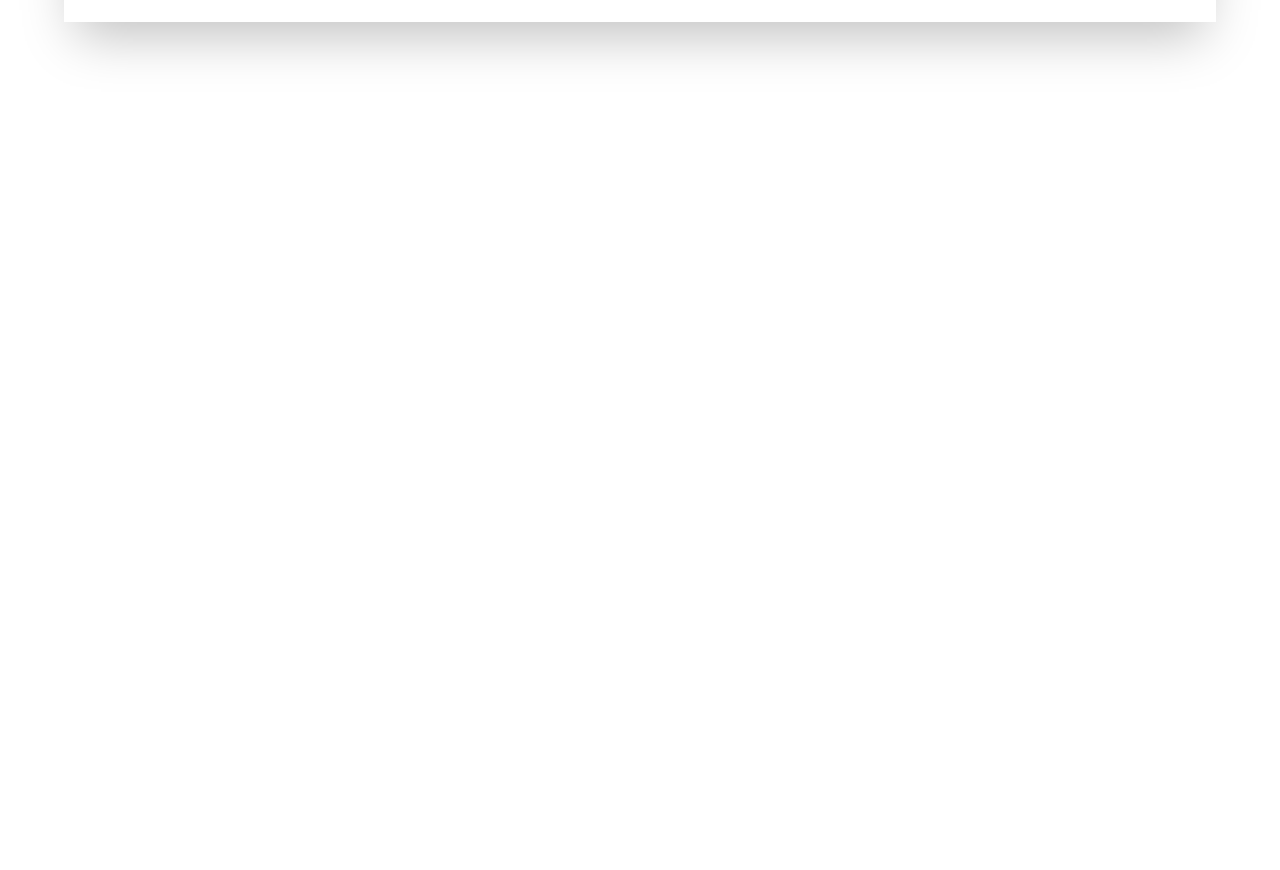
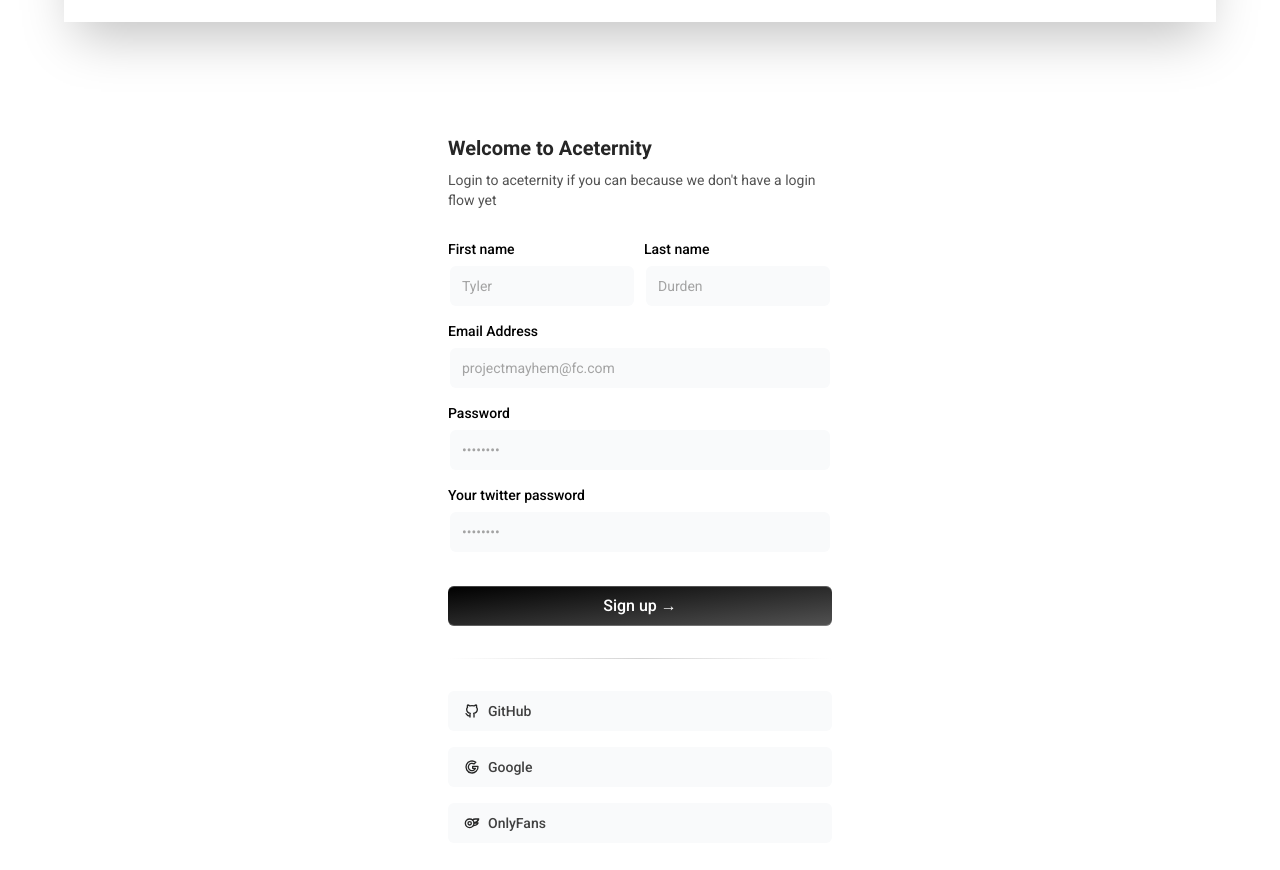
Before and after one commit to AurelienHouse/Veggie-House, a React (Vite) app: page / in a window 1280 px wide. Shown: the part 2452-3322 px from the top of the page. Before the commit the page ends 2554 px from the top, so only its background shows below. Built offline with nearby package versions, Linux system fonts and the light colour scheme.

Commit message:
✨ Form: Add a form with acerny-component

```diff
--- /dev/null
+++ b/src/components/marketing/pageSections/SignUpForm.jsx
@@ -0,0 +1,6 @@
+
+export default function SignUpForm() {
+  return (
+    <div>SignUpForm</div>
+  )
+}
--- /dev/null
+++ b/src/components/marketing/pageSections/SignupFormDemo.tsx
@@ -0,0 +1,123 @@
+"use client";
+import React from "react";
+import { Label } from "../../ui/label";
+import { Input } from "../../ui/input";
+import { cn } from "../../../utils/cn";
+import {
+  IconBrandGithub,
+  IconBrandGoogle,
+  IconBrandOnlyfans,
+} from "@tabler/icons-react";
+
+export default function SignupFormDemo() {
+  const handleSubmit = (e: React.FormEvent<HTMLFormElement>) => {
+    e.preventDefault();
+    console.log("Form submitted");
+  };
+  return (
+    <div className="max-w-md w-full mx-auto rounded-none md:rounded-2xl p-4 md:p-8 shadow-input bg-white dark:bg-black">
+      <h2 className="font-bold text-xl text-neutral-800 dark:text-neutral-200">
+        Welcome to Aceternity
+      </h2>
+      <p className="text-neutral-600 text-sm max-w-sm mt-2 dark:text-neutral-300">
+        Login to aceternity if you can because we don&apos;t have a login flow
+        yet
+      </p>
+
+      <form className="my-8" onSubmit={handleSubmit}>
+        <div className="flex flex-col md:flex-row space-y-2 md:space-y-0 md:space-x-2 mb-4">
+          <LabelInputContainer>
+            <Label htmlFor="firstname">First name</Label>
+            <Input id="firstname" placeholder="Tyler" type="text" />
+          </LabelInputContainer>
+          <LabelInputContainer>
+            <Label htmlFor="lastname">Last name</Label>
+            <Input id="lastname" placeholder="Durden" type="text" />
+          </LabelInputContainer>
+        </div>
+        <LabelInputContainer className="mb-4">
+          <Label htmlFor="email">Email Address</Label>
+          <Input id="email" placeholder="projectmayhem@fc.com" type="email" />
+        </LabelInputContainer>
+        <LabelInputContainer className="mb-4">
+          <Label htmlFor="password">Password</Label>
+          <Input id="password" placeholder="••••••••" type="password" />
+        </LabelInputContainer>
+        <LabelInputContainer className="mb-8">
+          <Label htmlFor="twitterpassword">Your twitter password</Label>
+          <Input
+            id="twitterpassword"
+            placeholder="••••••••"
+            type="twitterpassword"
+          />
+        </LabelInputContainer>
+
+        <button
+          className="bg-gradient-to-br relative group/btn from-black dark:from-zinc-900 dark:to-zinc-900 to-neutral-600 block dark:bg-zinc-800 w-full text-white rounded-md h-10 font-medium shadow-[0px_1px_0px_0px_#ffffff40_inset,0px_-1px_0px_0px_#ffffff40_inset] dark:shadow-[0px_1px_0px_0px_var(--zinc-800)_inset,0px_-1px_0px_0px_var(--zinc-800)_inset]"
+          type="submit"
+        >
+          Sign up &rarr;
+          <BottomGradient />
+        </button>
+
+        <div className="bg-gradient-to-r from-transparent via-neutral-300 dark:via-neutral-700 to-transparent my-8 h-[1px] w-full" />
+
+        <div className="flex flex-col space-y-4">
+          <button
+            className=" relative group/btn flex space-x-2 items-center justify-start px-4 w-full text-black rounded-md h-10 font-medium shadow-input bg-gray-50 dark:bg-zinc-900 dark:shadow-[0px_0px_1px_1px_var(--neutral-800)]"
+            type="submit"
+          >
+            <IconBrandGithub className="h-4 w-4 text-neutral-800 dark:text-neutral-300" />
+            <span className="text-neutral-700 dark:text-neutral-300 text-sm">
+              GitHub
+            </span>
+            <BottomGradient />
+          </button>
+          <button
+            className=" relative group/btn flex space-x-2 items-center justify-start px-4 w-full text-black rounded-md h-10 font-medium shadow-input bg-gray-50 dark:bg-zinc-900 dark:shadow-[0px_0px_1px_1px_var(--neutral-800)]"
+            type="submit"
+          >
+            <IconBrandGoogle className="h-4 w-4 text-neutral-800 dark:text-neutral-300" />
+            <span className="text-neutral-700 dark:text-neutral-300 text-sm">
+              Google
+            </span>
+            <BottomGradient />
+          </button>
+          <button
+            className=" relative group/btn flex space-x-2 items-center justify-start px-4 w-full text-black rounded-md h-10 font-medium shadow-input bg-gray-50 dark:bg-zinc-900 dark:shadow-[0px_0px_1px_1px_var(--neutral-800)]"
+            type="submit"
+          >
+            <IconBrandOnlyfans className="h-4 w-4 text-neutral-800 dark:text-neutral-300" />
+            <span className="text-neutral-700 dark:text-neutral-300 text-sm">
+              OnlyFans
+            </span>
+            <BottomGradient />
+          </button>
+        </div>
+      </form>
+    </div>
+  );
+}
+
+const BottomGradient = () => {
+  return (
+    <>
+      <span className="group-hover/btn:opacity-100 block transition duration-500 opacity-0 absolute h-px w-full -bottom-px inset-x-0 bg-gradient-to-r from-transparent via-cyan-500 to-transparent" />
+      <span className="group-hover/btn:opacity-100 blur-sm block transition duration-500 opacity-0 absolute h-px w-1/2 mx-auto -bottom-px inset-x-10 bg-gradient-to-r from-transparent via-indigo-500 to-transparent" />
+    </>
+  );
+};
+
+const LabelInputContainer = ({
+  children,
+  className,
+}: {
+  children: React.ReactNode;
+  className?: string;
+}) => {
+  return (
+    <div className={cn("flex flex-col space-y-2 w-full", className)}>
+      {children}
+    </div>
+  );
+};
--- /dev/null
+++ b/src/components/ui/input.tsx
@@ -0,0 +1,61 @@
+// Input component extends from shadcnui - https://ui.shadcn.com/docs/components/input
+"use client";
+import * as React from "react";
+import { cn } from "../../utils/cn";
+import { useMotionTemplate, useMotionValue, motion } from "framer-motion";
+
+export interface InputProps
+  extends React.InputHTMLAttributes<HTMLInputElement> {}
+
+const Input = React.forwardRef<HTMLInputElement, InputProps>(
+  ({ className, type, ...props }, ref) => {
+    const radius = 100; // change this to increase the rdaius of the hover effect
+    const [visible, setVisible] = React.useState(false);
+
+    let mouseX = useMotionValue(0);
+    let mouseY = useMotionValue(0);
+
+    function handleMouseMove({ currentTarget, clientX, clientY }: any) {
+      let { left, top } = currentTarget.getBoundingClientRect();
+
+      mouseX.set(clientX - left);
+      mouseY.set(clientY - top);
+    }
+    return (
+      <motion.div
+        style={{
+          background: useMotionTemplate`
+        radial-gradient(
+          ${visible ? radius + "px" : "0px"} circle at ${mouseX}px ${mouseY}px,
+          var(--blue-500),
+          transparent 80%
+        )
+      `,
+        }}
+        onMouseMove={handleMouseMove}
+        onMouseEnter={() => setVisible(true)}
+        onMouseLeave={() => setVisible(false)}
+        className="p-[2px] rounded-lg transition duration-300 group/input"
+      >
+        <input
+          type={type}
+          className={cn(
+            `flex h-10 w-full border-none bg-gray-50 dark:bg-zinc-800 text-black dark:text-white shadow-input rounded-md px-3 py-2 text-sm  file:border-0 file:bg-transparent
+          file:text-sm file:font-medium placeholder:text-neutral-400 dark:placeholder-text-neutral-600
+          focus-visible:outline-none focus-visible:ring-[2px]  focus-visible:ring-neutral-400 dark:focus-visible:ring-neutral-600
+           disabled:cursor-not-allowed disabled:opacity-50
+           dark:shadow-[0px_0px_1px_1px_var(--neutral-700)]
+           group-hover/input:shadow-none transition duration-400
+           `,
+            className
+          )}
+          ref={ref}
+          {...props}
+        />
+      </motion.div>
+    );
+  }
+);
+Input.displayName = "Input";
+
+export { Input };
--- /dev/null
+++ b/src/components/ui/label.tsx
@@ -0,0 +1,24 @@
+// Label component extends from shadcnui - https://ui.shadcn.com/docs/components/label
+
+"use client";
+import * as React from "react";
+import * as LabelPrimitive from "@radix-ui/react-label";
+
+import { cn } from "../../utils/cn";
+
+const Label = React.forwardRef<
+  React.ElementRef<typeof LabelPrimitive.Root>,
+  React.ComponentPropsWithoutRef<typeof LabelPrimitive.Root>
+>(({ className, ...props }, ref) => (
+  <LabelPrimitive.Root
+    ref={ref}
+    className={cn(
+      "text-sm font-medium text-black dark:text-white leading-none peer-disabled:cursor-not-allowed peer-disabled:opacity-70",
+      className
+    )}
+    {...props}
+  />
+));
+Label.displayName = LabelPrimitive.Root.displayName;
+
+export { Label };
--- a/src/pages/HomePage.jsx
+++ b/src/pages/HomePage.jsx
@@ -2,14 +2,16 @@ import Events from "../components/marketing/pageSections/Events";
 import HeroTop from "../components/marketing/pageSections/HeroTop";
 import LastProducts from "../components/marketing/pageSections/LastProducts";
 import Products from "../components/marketing/pageSections/Products";
+import SignupFormDemo from "../components/marketing/pageSections/SignupFormDemo";
 
 export default function HomePage() {
   return (
     <>
-        <HeroTop />
-        <LastProducts />
-        <Products />
-        <Events />
+      <HeroTop />
+      <LastProducts />
+      <Products />
+      <Events />
+      <SignupFormDemo />
     </>
-  )
+  );
 }
--- /dev/null
+++ b/src/utils/cn.ts
@@ -0,0 +1,6 @@
+import { ClassValue, clsx } from "clsx";
+import { twMerge } from "tailwind-merge";
+
+export function cn(...inputs: ClassValue[]) {
+  return twMerge(clsx(inputs));
+}
```
Also changed, not shown: package.json (+6 -1 lines), 1 other file (tests, documents, lock files or other folders).
